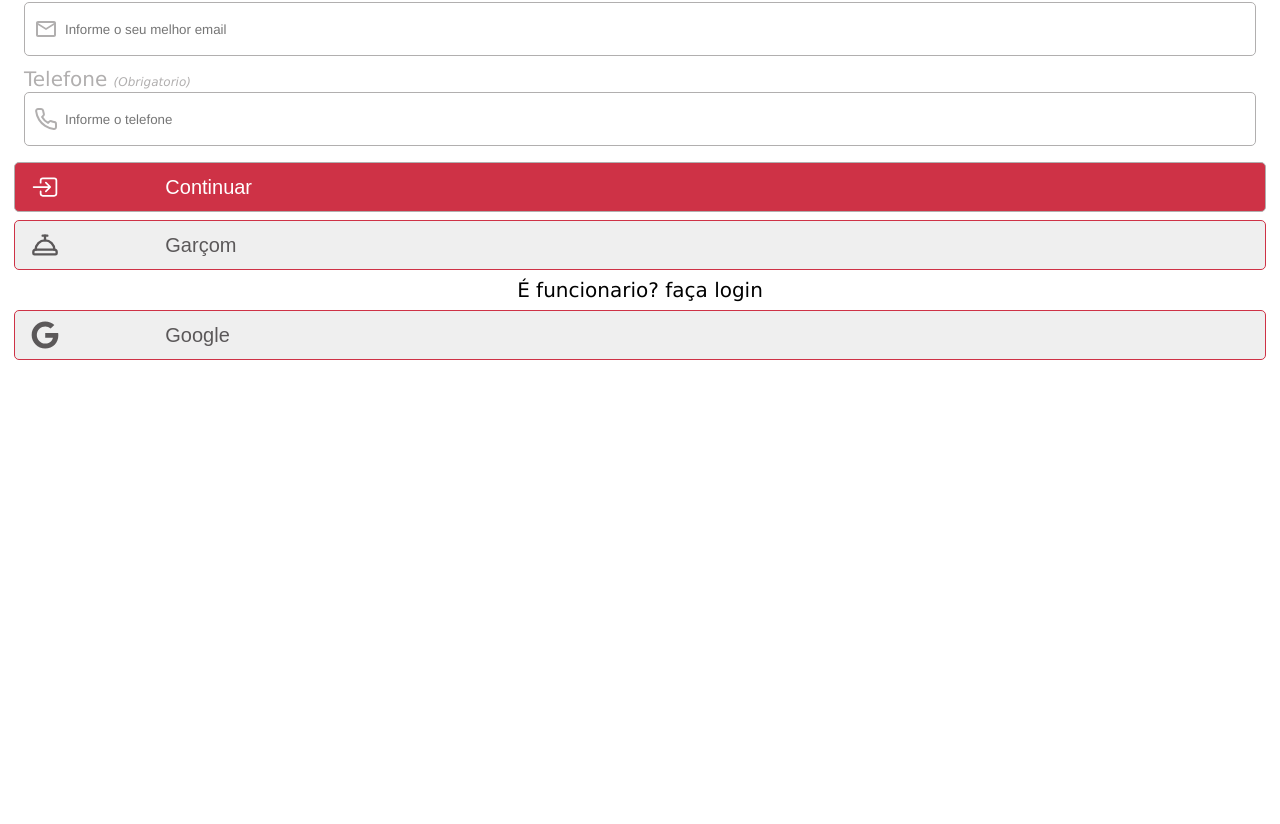
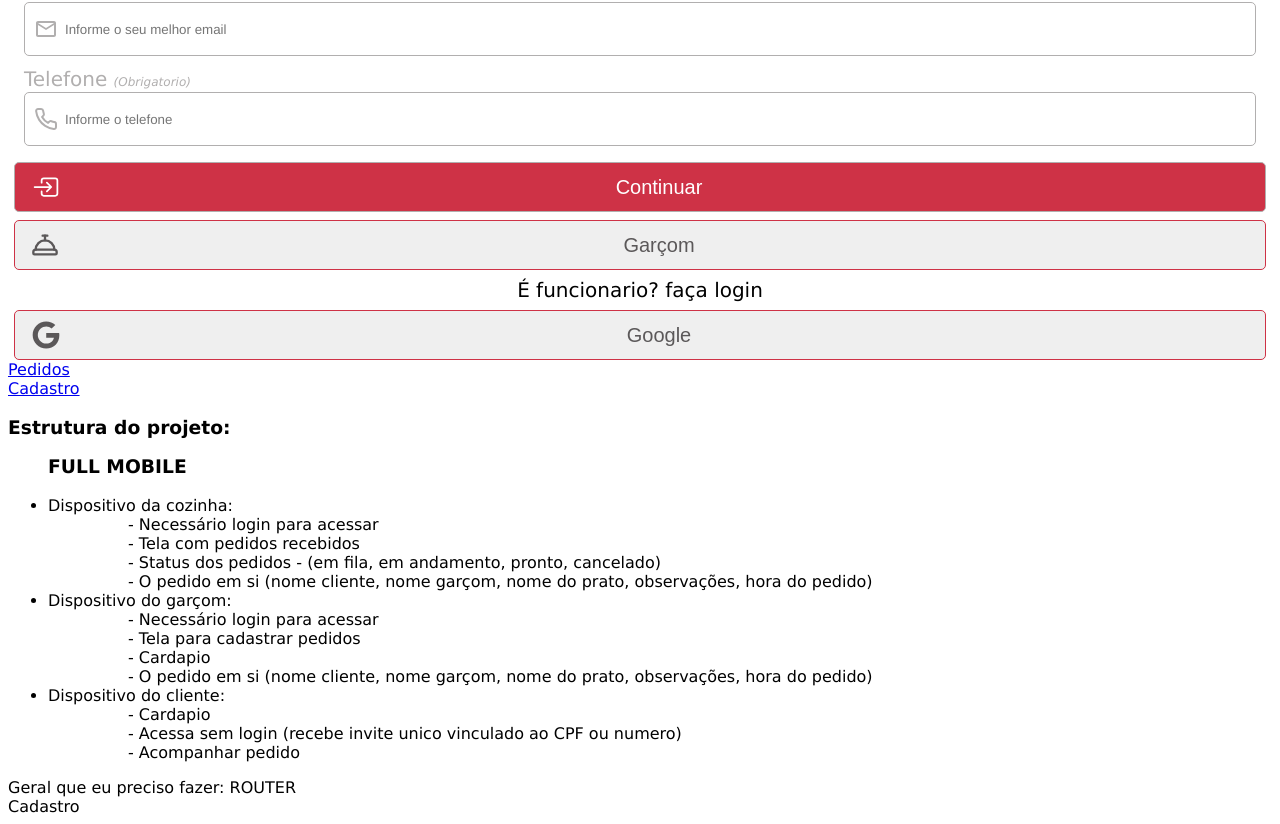
Before and after one commit to iagoluancj/restaurant, a Next.js app: page / in a window 1280 px wide. Shown: the part 307-1131 px from the top of the page. Before the commit the page ends 800 px from the top, so only its background shows below. Built offline with nearby package versions, Linux system fonts and the light colour scheme.

Commit message:
estrutura

```diff
--- a/src/components/Login/index.jsx
+++ b/src/components/Login/index.jsx
@@ -4,6 +4,8 @@ import { MdOutlineMail } from "react-icons/md";
 import { IoEnterOutline } from "react-icons/io5";
 import { LuConciergeBell } from "react-icons/lu";
 import { FaGoogle } from "react-icons/fa";
+import Link from "next/link";
+
 
 export default function Login() {
     const submitFrom = () => {
@@ -57,11 +59,11 @@ export default function Login() {
                     <Icon>
                         <LuConciergeBell />
                     </Icon>
-                    <div>Garçom</div>
+                    <div>
+                        <div>Garçom</div>
+                    </div>
                 </Waiter>
-
                 <TitleData>É funcionario? faça login</TitleData>
-
                 <Waiter>
                     <Icon>
                         <FaGoogle />
@@ -69,6 +71,8 @@ export default function Login() {
                     <div>Google</div>
                 </Waiter>
             </DivButtons>
+            <Link href="/Pedidos">Pedidos</Link>
+            <Link href="/Cadastro">Cadastro</Link>
         </DivLogin>
     )
 }
--- a/src/components/Login/styles.js
+++ b/src/components/Login/styles.js
@@ -91,9 +91,11 @@ export const Button = styled.button`
 
   display: flex;
   align-items: center;
+  justify-content: center;
 
-  div {
-    padding-left: 9rem;
+  span {
+    position: sticky;
+    right: 200rem;
   }
 `
 
--- /dev/null
+++ b/src/components/Pedidos/CadastroPedidos/index.jsx
@@ -0,0 +1,12 @@
+import Link from "next/link";
+
+export default function CadastroPedidos() {
+    return (
+        <>
+            <div>
+                Cadastro
+            </div>
+                <Link href="/Cadastro"></Link>
+        </>
+    )
+}
--- /dev/null
+++ b/src/components/Pedidos/RenderPedidos/index.jsx
@@ -0,0 +1,19 @@
+import Link from "next/link";
+
+export default function RenderPedidos() {
+    return (
+        <>
+            <div>Fila de pedidos: </div>
+            Pedidos recebidos:
+            <div>
+                <div>Numero pedido: </div>
+                <div>Status: </div>
+                <div>Nome do cliente</div>
+                <div>nome do garçom</div>
+                <div>nome do prato</div>
+                <div>observação</div>
+                <Link href="/Pedidos"></Link>
+            </div>
+        </>
+    )
+}
--- a/src/pages/index.js
+++ b/src/pages/index.js
@@ -1,6 +1,7 @@
-import Image from "next/image";
+import Cadastro from "@/components/Pedidos/CadastroPedidos";
+import Login from "@/components/Login";
+import Pedidos from "@/components/Pedidos/RenderPedidos";
 import { Inter } from "next/font/google";
-import Login from "@/components/Login";
 
 const inter = Inter({ subsets: ["latin"] });
 
@@ -8,7 +9,7 @@ export default function Home() {
   return (
     <main className="flex min-h-screen flex-col items-center justify-between p-24">
       <Login />
-      {/* <div>
+      <div>
         <h3>Estrutura do projeto:</h3>
         <ul>
           <h3>FULL MOBILE</h3>
@@ -37,7 +38,9 @@ export default function Home() {
             </ul>
           </li>
         </ul>
-      </div> */}
+      </div>
+      <span>Geral que eu preciso fazer: ROUTER</span>
+      <Cadastro />
     </main>
   );
 }
```
Also changed, not shown: src/components/Cardapio/index.jsx (added), src/components/Cardapio/styles.js (added), src/components/Pedidos/CadastroPedidos/styles.js (added), src/components/Pedidos/RenderPedidos/styles.js (added), src/hooks/useRestaurant.js (added).
